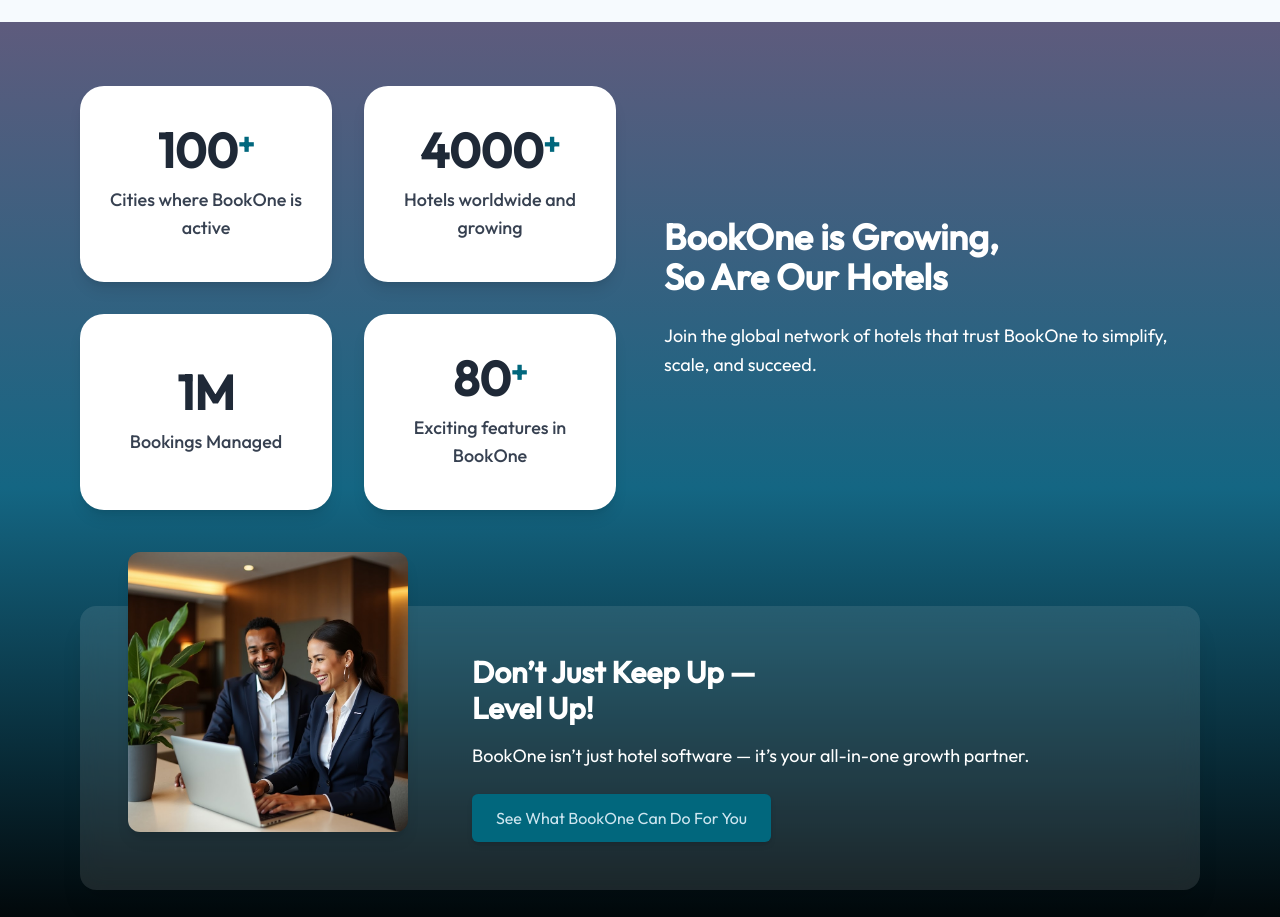
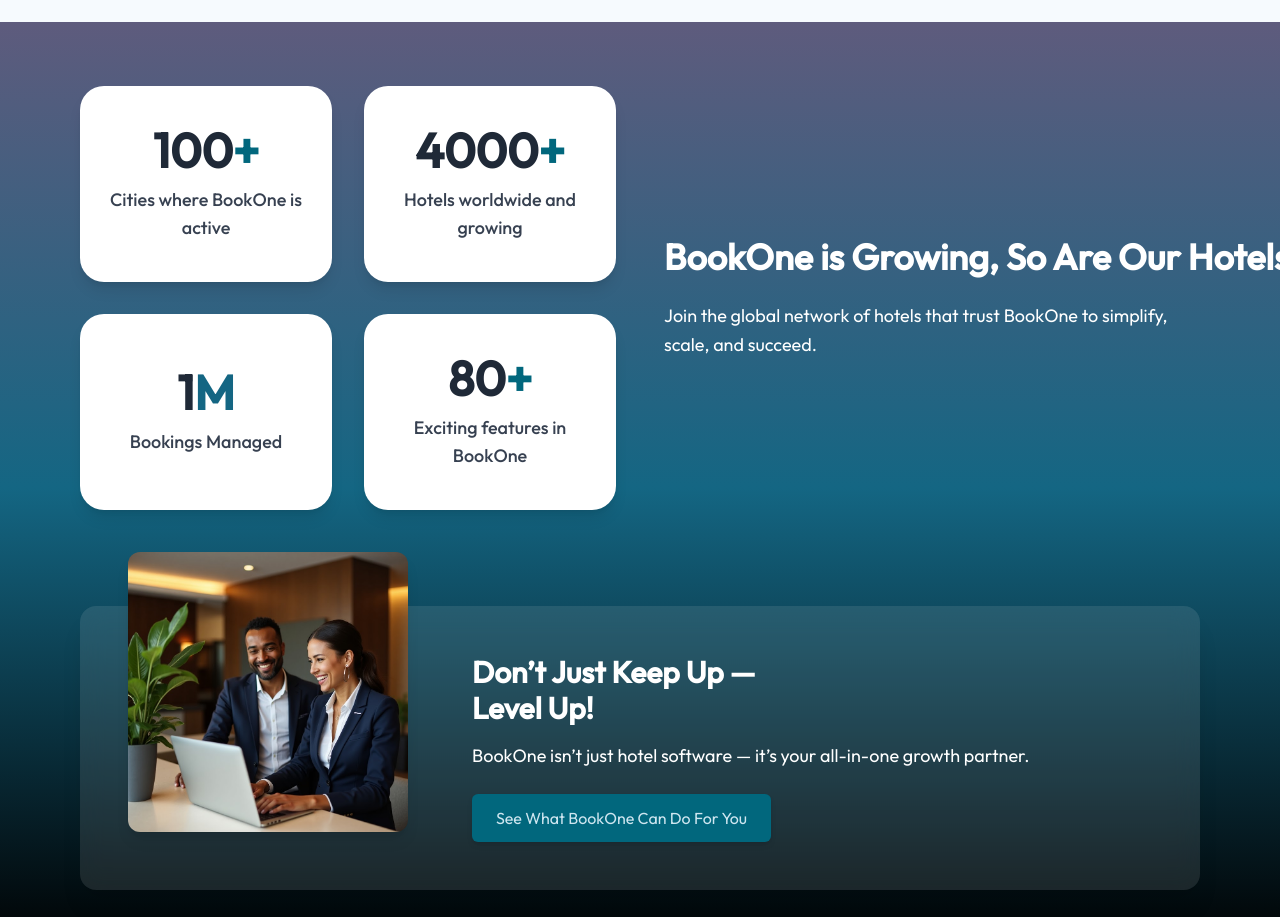
Before and after one commit to biswajitcredencesoft/bookone, a Next.js app: page / in a window 1280 px wide. Shown: the part 2880-3797 px from the top of the page. Built offline with nearby package versions, Linux system fonts and the light colour scheme.

Commit message:
BookOne Growing Section

```diff
--- a/components/BookOneGrowing.jsx
+++ b/components/BookOneGrowing.jsx
@@ -23,9 +23,9 @@ const BookOneGrowing = () => {
   return (
     <div className="bg-[linear-gradient(to_bottom,_#5E5B7D,_#146683,_#000000)] text-white px-4 py-16 md:px-20 font-Inter">
       <div className="max-w-7xl mx-auto space-y-24">
-        {/* Stats & Text Section */}
+
         <div className="grid md:grid-cols-2 gap-12 items-center">
-          {/* Left - Stat Cards */}
+
           <motion.div
             className="grid grid-cols-1 sm:grid-cols-2 gap-6 md:gap-8"
             initial="hidden"
@@ -42,9 +42,18 @@ const BookOneGrowing = () => {
                   className="bg-white text-[#1F2937] rounded-3xl px-6 py-10 text-center shadow-lg hover:shadow-2xl transition duration-300 min-h-[140px] flex flex-col justify-center"
                 >
                   <p className="text-4xl md:text-5xl font-extrabold">
-                    {parts[0]}
-                    {parts[1] !== undefined && (
-                      <span className="text-[#01677D] text-3xl align-top">+</span>
+                    {parts[0].includes("M") ? (
+                      <>
+                        1
+                        <span className="text-[#146683] text-5xl align-top">M</span>
+                      </>
+                    ) : (
+                      <>
+                        {parts[0]}
+                        {parts[1] !== undefined && (
+                          <span className="text-[#01677D] text-5xl align-top">+</span>
+                        )}
+                      </>
                     )}
                   </p>
                   <p className="mt-3 text-base md:text-lg font-medium text-gray-700">
@@ -55,7 +64,7 @@ const BookOneGrowing = () => {
             })}
           </motion.div>
 
-          {/* Right - Heading + Paragraph */}
+
           <motion.div
             className="space-y-6"
             initial="hidden"
@@ -64,9 +73,8 @@ const BookOneGrowing = () => {
             variants={fadeInUp}
             custom={0.2}
           >
-            <h2 className="text-3xl md:text-4xl font-bold leading-snug text-center md:text-left">
-              BookOne is Growing,
-              <br className="hidden md:block" /> So Are Our Hotels
+            <h2 className="text-3xl md:text-4xl font-bold leading-snug text-center md:text-left whitespace-nowrap">
+              BookOne is Growing, So Are Our Hotels
             </h2>
             <p className="text-lg leading-relaxed text-center md:text-left">
               Join the global network of hotels that trust BookOne to simplify,
@@ -75,7 +83,7 @@ const BookOneGrowing = () => {
           </motion.div>
         </div>
 
-        {/* Banner Section */}
+
         <motion.div
           className="relative"
           initial="hidden"
@@ -85,7 +93,7 @@ const BookOneGrowing = () => {
           custom={0.3}
         >
           <div className="bg-white/10 backdrop-blur-md rounded-2xl p-6 md:p-12 flex flex-col md:flex-row items-center gap-10 md:gap-16 shadow-xl">
-            {/* Banner Image */}
+
             <div className="relative w-[220px] md:w-[280px] -mt-20 md:-mt-28">
               <div className="rounded-xl overflow-hidden shadow-lg">
                 <Image
@@ -96,7 +104,7 @@ const BookOneGrowing = () => {
               </div>
             </div>
 
-            {/* Banner Text */}
+
             <div className="flex-1 text-center md:text-left">
               <h3 className="text-2xl md:text-3xl font-bold mb-4">
                 Don’t Just Keep Up —<br className="hidden md:block" /> Level Up!
```
